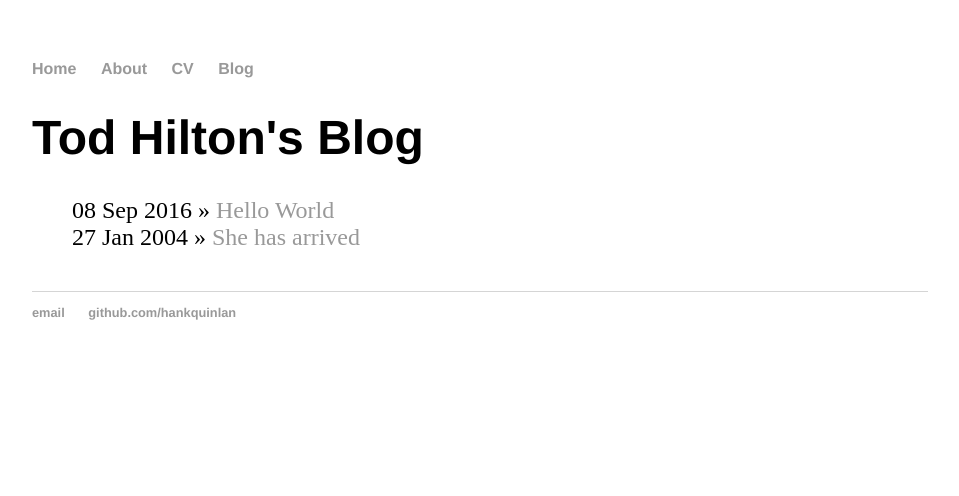
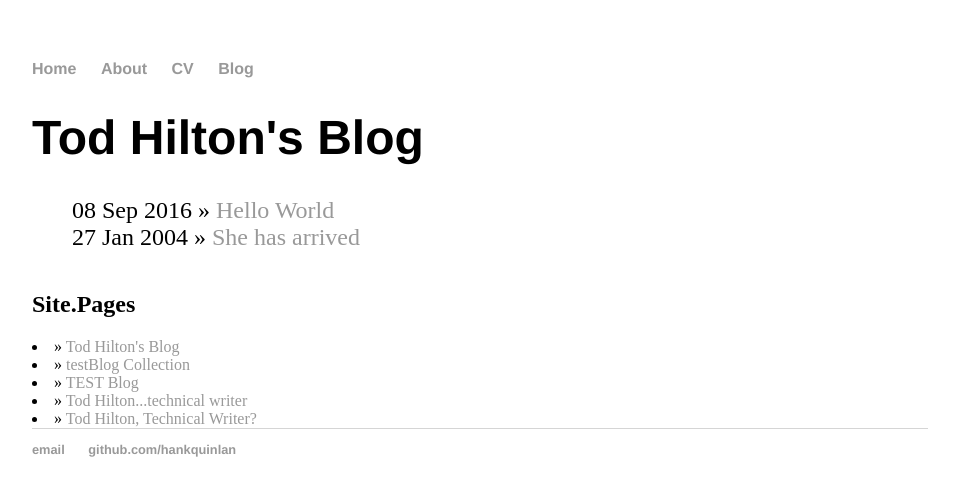
Before and after one commit to HiltonTod/testing, a Jekyll site: the page built from blog/index.html, in a window 1280 px wide. Shown: the top 496 px of the page, without its empty margins (160-1119 px from the left). Built offline with Jekyll 4.4.1, drawn with Linux system fonts in a browser that asks for light colours.

Commit message:
Update index.html

```diff
--- a/blog/index.html
+++ b/blog/index.html
@@ -9,3 +9,8 @@ title: Tod Hilton's Blog
 	    <li><span>{{ post.date | date_to_string }}</span> » <a href="{{ post.url }}" title="{{ post.title }}">{{ post.title }}</a></li>
 	  {% endfor %}
 	</ul>
+
+	<h2>Site.Pages</h2>
+	  {% for page in site.pages %}
+	    <li><span>{{ page.date | date_to_string }}</span> » <a href="{{ page.url }}" title="{{ page.title }}">{{ page.title }}</a></li>
+	  {% endfor %}
```
